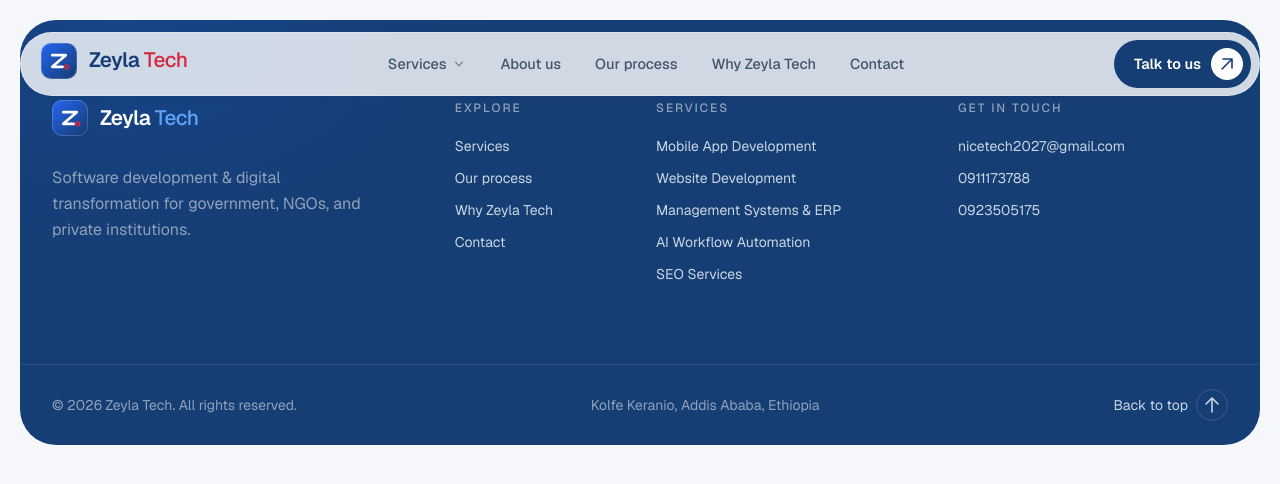
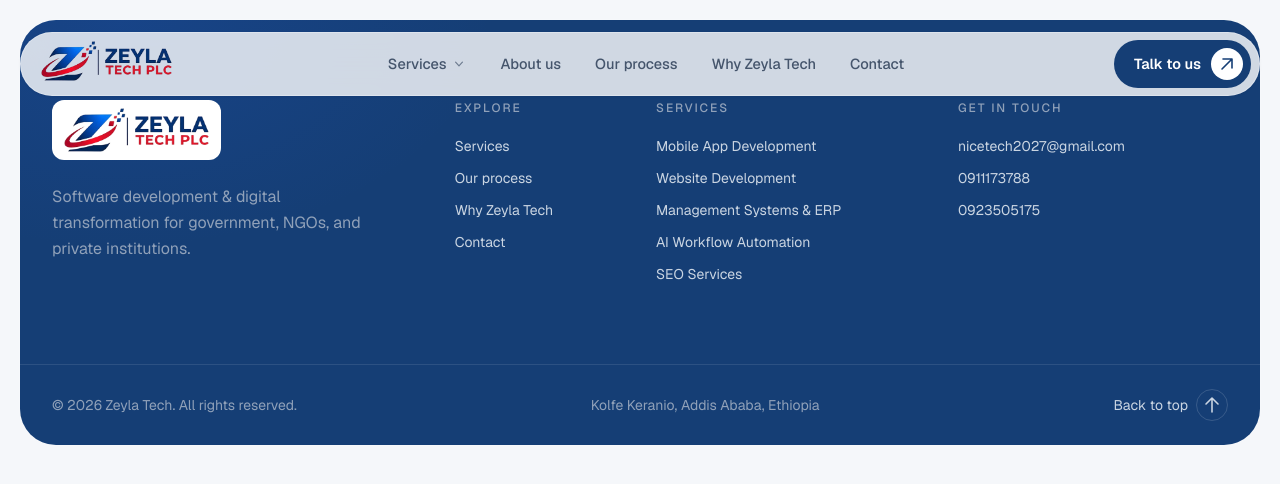
Before and after one commit to miftajuneidi2008/zeyla, a Laravel app: template resources/views/layouts/public.blade.php in a window 1280 px wide. Shown: the top 484 px of the page. Run offline with Laravel 12, Linux system fonts and the light colour scheme; the template is opened without the code that fills it: most values are stand-ins (such as "Sample title", 1, 10 or a date in 2020); style sheets or scripts are compiled from the project's sources; some web fonts are replaced.

Commit message:
add logo

```diff
--- a/resources/views/components/logo.blade.php
+++ b/resources/views/components/logo.blade.php
@@ -1,29 +1,17 @@
 {{--
-    Zeyla Tech logo: the "Z" circuit mark + wordmark.
+    Zeyla Tech PLC logo (public/images/logo.png, transparent background).
 
-    tone="dark"  (default) -> for dark backgrounds (nav, footer)
-    tone="light"           -> for light backgrounds
-    uid                    -> unique id when the logo appears twice on one page (SVG gradient id)
+    tone="dark"  (default) -> for dark backgrounds (footer): shown on a white plate so the navy lettering stays readable
+    tone="light"           -> for light backgrounds (nav): shown as-is
+    uid                    -> kept for backwards compatibility with existing <x-logo uid="..."> calls (unused now)
 --}}
 @props(['uid' => 'zt', 'tone' => 'dark'])
 
 @php
-    $zeyla = $tone === 'light' ? 'text-ink' : 'text-white';
-    $tech  = $tone === 'light' ? 'text-brand-red' : 'text-brand-teal-light';
+    $plate = $tone === 'light' ? '' : 'rounded-xl bg-white px-3 py-2';
+    $height = $tone === 'light' ? 'h-10' : 'h-11';
 @endphp
 
-<span {{ $attributes->merge(['class' => 'inline-flex items-center gap-3']) }}>
-    <svg class="size-9 shrink-0" viewBox="0 0 40 40" fill="none" aria-hidden="true">
-        <defs>
-            <linearGradient id="{{ $uid }}-g" x1="3" y1="2" x2="37" y2="38" gradientUnits="userSpaceOnUse">
-                <stop stop-color="#2563EB"/>
-                <stop offset="1" stop-color="#153E75"/>
-            </linearGradient>
-        </defs>
-        <rect width="40" height="40" rx="11" fill="url(#{{ $uid }}-g)"/>
-        <rect x=".5" y=".5" width="39" height="39" rx="10.5" stroke="#fff" stroke-opacity=".22"/>
-        <path d="M12.5 13.5H27.5L12.5 26.5H24" stroke="#fff" stroke-width="3" stroke-linecap="round" stroke-linejoin="round"/>
-        <circle cx="28.5" cy="26.5" r="2.1" stroke="#D7263D" stroke-width="1.8"/>
-    </svg>
-    <span class="font-display text-[1.3rem] font-semibold leading-none tracking-tight {{ $zeyla }}">Zeyla<span class="{{ $tech }} font-medium"> Tech</span></span>
+<span {{ $attributes->merge(['class' => 'inline-flex items-center ' . $plate]) }}>
+    <img src="{{ asset('images/logo.png') }}" alt="{{ config('zeyla.name') }} PLC" width="900" height="274" class="{{ $height }} w-auto" decoding="async">
 </span>
--- a/resources/views/layouts/public.blade.php
+++ b/resources/views/layouts/public.blade.php
@@ -18,7 +18,11 @@
     <meta property="og:url" content="{{ url('/') }}">
     <meta name="twitter:card" content="summary">
 
-    <link rel="icon" href="{{ asset('images/favicon.svg') }}" type="image/svg+xml">
+    <link rel="icon" href="{{ asset('favicon.ico') }}" sizes="any">
+    <link rel="icon" type="image/png" sizes="32x32" href="{{ asset('favicon-32x32.png') }}">
+    <link rel="icon" type="image/png" sizes="16x16" href="{{ asset('favicon-16x16.png') }}">
+    <link rel="apple-touch-icon" sizes="180x180" href="{{ asset('apple-touch-icon.png') }}">
+    <link rel="manifest" href="{{ asset('site.webmanifest') }}">
 
     <link rel="preconnect" href="https://fonts.googleapis.com">
     <link rel="preconnect" href="https://fonts.gstatic.com" crossorigin>
```
Also changed, not shown: public/android-chrome-192x192.png (added), public/android-chrome-512x512.png (added), public/apple-touch-icon.png (added), public/favicon-16x16.png (added), public/favicon-32x32.png (added), public/favicon.ico, public/images/logo.png (added), public/site.webmanifest (added), 1 other file.
